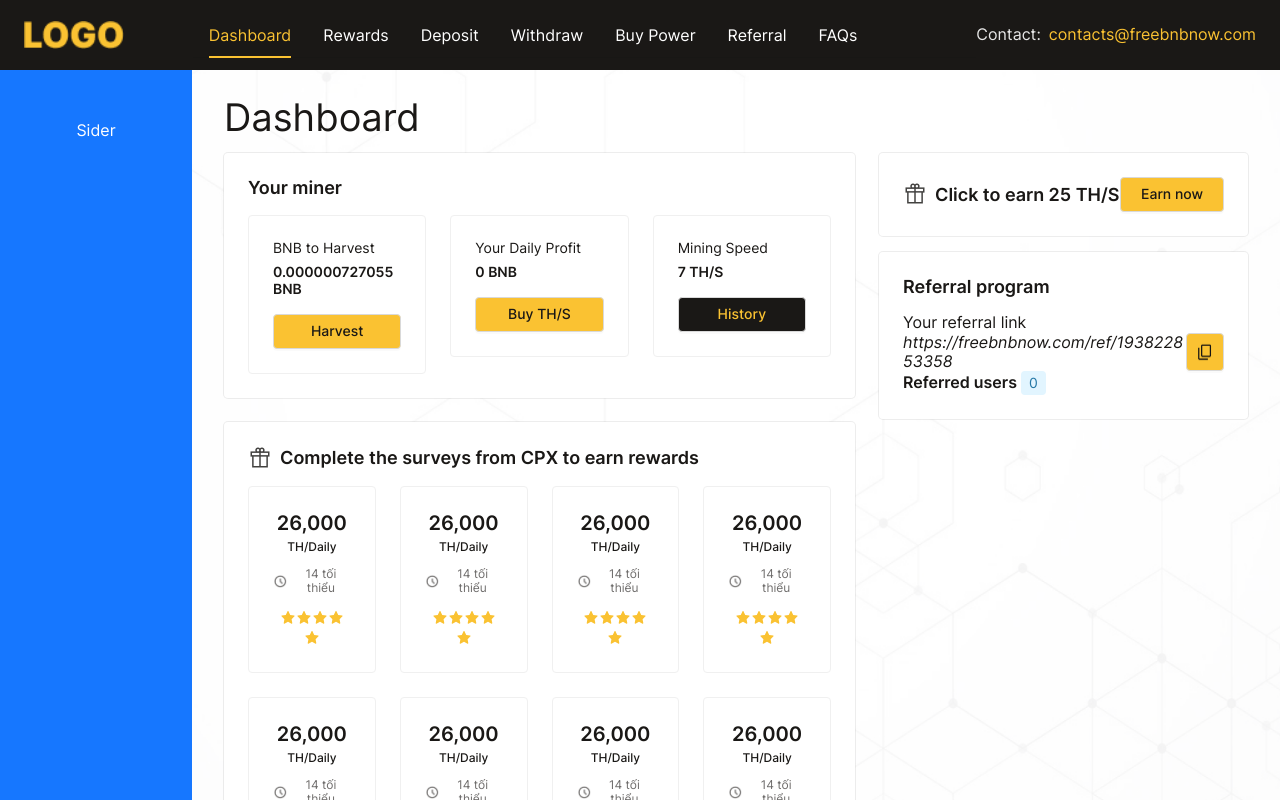
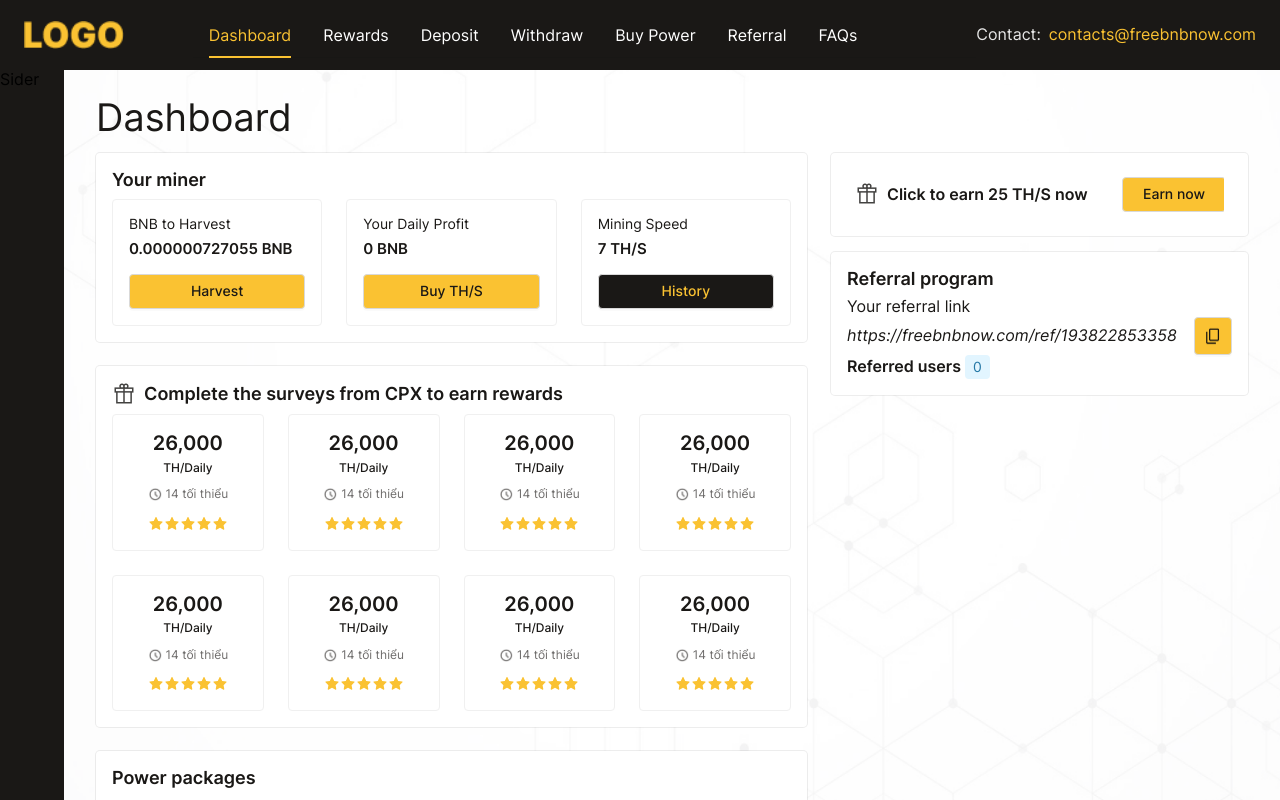
Before and after one commit to TanTaiLe/react-clone-free-bnb-now, a React (Vite) app: page /dashboard in a window 1280 px wide. Shown: the top 800 px of the page. Built offline with nearby package versions, Linux system fonts and the light colour scheme.

Commit message:
reset card padding, responsive dashboard

```diff
--- a/src/resource/scss/_layout.scss
+++ b/src/resource/scss/_layout.scss
@@ -1,3 +1,13 @@
+.sider {
+  flex: none !important;
+  min-width: unset !important;
+  max-width: unset !important;
+  width: 15% !important;
+  background: $cl-main-black !important;
+  @media(min-width: 1024px) {
+  width: 5% !important;
+  }
+}
 .ant-layout {
   background: none;
 }
--- a/src/resource/scss/_reset.scss
+++ b/src/resource/scss/_reset.scss
@@ -1,70 +1,104 @@
-html, body {
+html,
+body {
   scroll-behavior: smooth;
   min-height: 100vh;
   background-image: url(/images/site-bg.png);
   background-size: 100% auto;
   background-attachment: fixed;
 }
+
 * {
   font-family: 'Inter' !important;
 }
-h1, h2, h3, h4, h5, h6 {
+
+h1,
+h2,
+h3,
+h4,
+h5,
+h6 {
   font-weight: 700 !important;
   margin-bottom: 16px !important;
 }
+
 h1 {
   font-size: 68px !important;
 }
+
 h2 {
   font-size: 48px !important;
 }
+
 h3 {
   font-size: 24px !important;
 }
+
 .ant-space {
   display: flex !important;
 }
+
 .ant-image {
   display: flex !important;
   align-items: center;
 }
+
 .ant-rate-star {
   margin: 0 1px !important;
+
   svg {
     width: 16px;
     height: 16px;
+  }
+}
+.ant-card {
+  .ant-card-body {
+    @media(min-width: 1024px) {
+      padding: 16px !important;
+    }
   }
 }
 .card {
   width: 100% !important;
   border: 0;
   box-shadow: rgba(0, 0, 0, 0.07) 0px 0px 0px 1px;
+
   // box-shadow: 0 0 1px rgba(0,0,0,0.2);
   .ant-card-head {
     border: none !important;
     padding: 24px 24px 0 !important;
     min-height: unset !important;
     margin-bottom: -8px !important;
+
+    @media(min-width: 1024px) {
+      padding: 16px 16px 0 !important;
+    }
   }
+
+
+
   &.nobody {
     .ant-card-head {
       padding: 24px !important;
     }
+
     .ant-card-body {
       display: none;
     }
   }
+
 }
 
-@media(min-width:1024px){
+@media(min-width:1024px) {
   h1 {
     font-size: 58px !important;
     margin-bottom: 14px !important;
   }
+
   h2 {
     font-size: 38px !important;
     margin-bottom: 12px !important;
   }
+
   h3 {
     font-size: 20px !important;
     margin-bottom: 10px !important;
--- a/src/resource/scss/screens/_dashboard.scss
+++ b/src/resource/scss/screens/_dashboard.scss
@@ -18,7 +18,12 @@
     .input-tips {
       font-size: 14px;
       margin: 0 24px 0 8px;
-      color: $cl-main-gold;
+      color: $cl-text-in-white;
+
+      @media(min-width: 1024px) {
+        font-size: 12px;
+        margin: 0 0px 0 8px;
+      }
     }
 
     .checkout {
@@ -30,6 +35,10 @@
         color: #9D9C9B;
         width: 100px;
         margin-right: 8px;
+
+        @media(min-width: 1024px) {
+          width: 100px;
+        }
       }
     }
   }
@@ -46,7 +55,23 @@
 
     &-label,
     &-value {
-      font-size: 14px;
+      font-size: 1px;
+    }
+
+    .ant-space-item {
+      strong {
+        font-size: 15px !important;
+
+        @media(min-width: 1024px) {
+          font-size: 12px;
+        }
+      }
+    }
+
+    &-label {
+      @media(min-width: 1024px) {
+        font-size: 14px;
+      }
     }
   }
 
@@ -104,6 +129,7 @@
     .ant-rate {
       .ant-rate-star svg {
         color: $cl-main-gold;
+
         @media(min-width: 1024px) {
           width: 14px;
           height: 14px;
--- a/src/screen/Dashboard/SectionBuyPower.tsx
+++ b/src/screen/Dashboard/SectionBuyPower.tsx
@@ -56,25 +56,25 @@ export const SectionBuyPower: FC = () => {
             </Row>
           </Space>
           <Row className="checkout" gutter={[8, 8]}>
-            <Col span={10}>
+            <Col xl={10} lg={12}>
               <Flex>
                 <Text className="checkout-label">Total power:</Text>
                 <Text strong className="checkout-value">100 TH/S</Text>
               </Flex>
             </Col>
-            <Col span={10}>
+            <Col xl={10} lg={12}>
               <Flex>
                 <Text className="checkout-label">Bonus power:</Text>
                 <Text strong className="checkout-value">0 TH/S</Text>
               </Flex>
             </Col>
-            <Col span={10}>
+            <Col xl={10} lg={12}>
               <Flex>
                 <Text className="checkout-label">Daily Profit:</Text>
                 <Text strong className="checkout-value">0.000003013699 BNB</Text>
               </Flex>
             </Col>
-            <Col span={10}>
+            <Col xl={10} lg={12}>
               <Flex>
                 <Text className="checkout-label">Payment cost:</Text>
                 <Text strong className="checkout-value">0.001 BNB</Text>
--- a/src/screen/Dashboard/SectionCheckout.tsx
+++ b/src/screen/Dashboard/SectionCheckout.tsx
@@ -1,6 +1,6 @@
 import { CustomButton } from "@component/DesignSystem/CustomButton"
 import { CustomCard } from "@component/DesignSystem/CustomCard"
-import { Flex, Space, Image } from "antd"
+import { Flex, Space, Image, Row, Col } from "antd"
 import { FC } from "react"
 
 
@@ -9,15 +9,18 @@ export const SectionCheckout: FC = () => {
     <CustomCard
       nobody
       title={
-        <Flex align="center">
-          <Space size="small">
-            <Image src="/images/dashboard/survey-gift.png" width={24} />
-            Click to earn 25 TH/S now
-          </Space>
-        </Flex>
-      }
-      extra={
-        <CustomButton>Earn now</CustomButton>
+        <Row align="middle" justify="space-between" gutter={8}>
+          <Col xl={17} lg={24}>
+            <Space size="small">
+              <Image src="/images/dashboard/survey-gift.png" width={24} />
+              Click to earn 25 TH/S now
+            </Space>
+          </Col>
+          <Col xl={7} lg={24}>
+            <CustomButton>Earn now</CustomButton>
+          </Col>
+
+        </Row>
       }
     />
   )
--- a/src/screen/Dashboard/SectionMiner.tsx
+++ b/src/screen/Dashboard/SectionMiner.tsx
@@ -10,7 +10,7 @@ export const SectionMiner: FC = () => {
     <CustomCard title="Your miner" className='miner'>
       <Row gutter={24}>
         <Col span={8}>
-          <Card>
+          <Card className="card-custom">
             <Space direction="vertical" size="middle">
               <Space direction="vertical" size="small">
                 <Text className="miner-label">BNB to Harvest</Text>
@@ -23,7 +23,7 @@ export const SectionMiner: FC = () => {
           </Card>
         </Col>
         <Col span={8}>
-          <Card>
+          <Card className="card-custom">
             <Space direction="vertical" size="middle">
               <Space direction="vertical" size="small">
                 <Text className="miner-label">Your Daily Profit</Text>
@@ -36,7 +36,7 @@ export const SectionMiner: FC = () => {
           </Card>
         </Col>
         <Col span={8}>
-          <Card>
+          <Card className="card-custom">
             <Space direction="vertical" size="middle">
               <Space direction="vertical" size="small">
                 <Text className="miner-label">Mining Speed</Text>
--- a/src/screen/Dashboard/index.tsx
+++ b/src/screen/Dashboard/index.tsx
@@ -10,21 +10,12 @@ const { Sider, Content } = Layout;
 
 const { Title } = Typography
 
-
-const siderStyle: React.CSSProperties = {
-  textAlign: 'center',
-  lineHeight: '120px',
-  color: '#fff',
-  backgroundColor: '#1677ff',
-};
-
-
 export const Dashboard = () => {
   return (
     <Layout className="dashboard">
       <CustomHeader />
       <Layout>
-        <Sider width="15%" style={siderStyle}>
+        <Sider className="sider">
           Sider
         </Sider>
         <Content className="dashboard-content">
```
Also changed, not shown: src/screen/Dashboard/SectionSurvey.tsx (line endings or trailing spaces).
